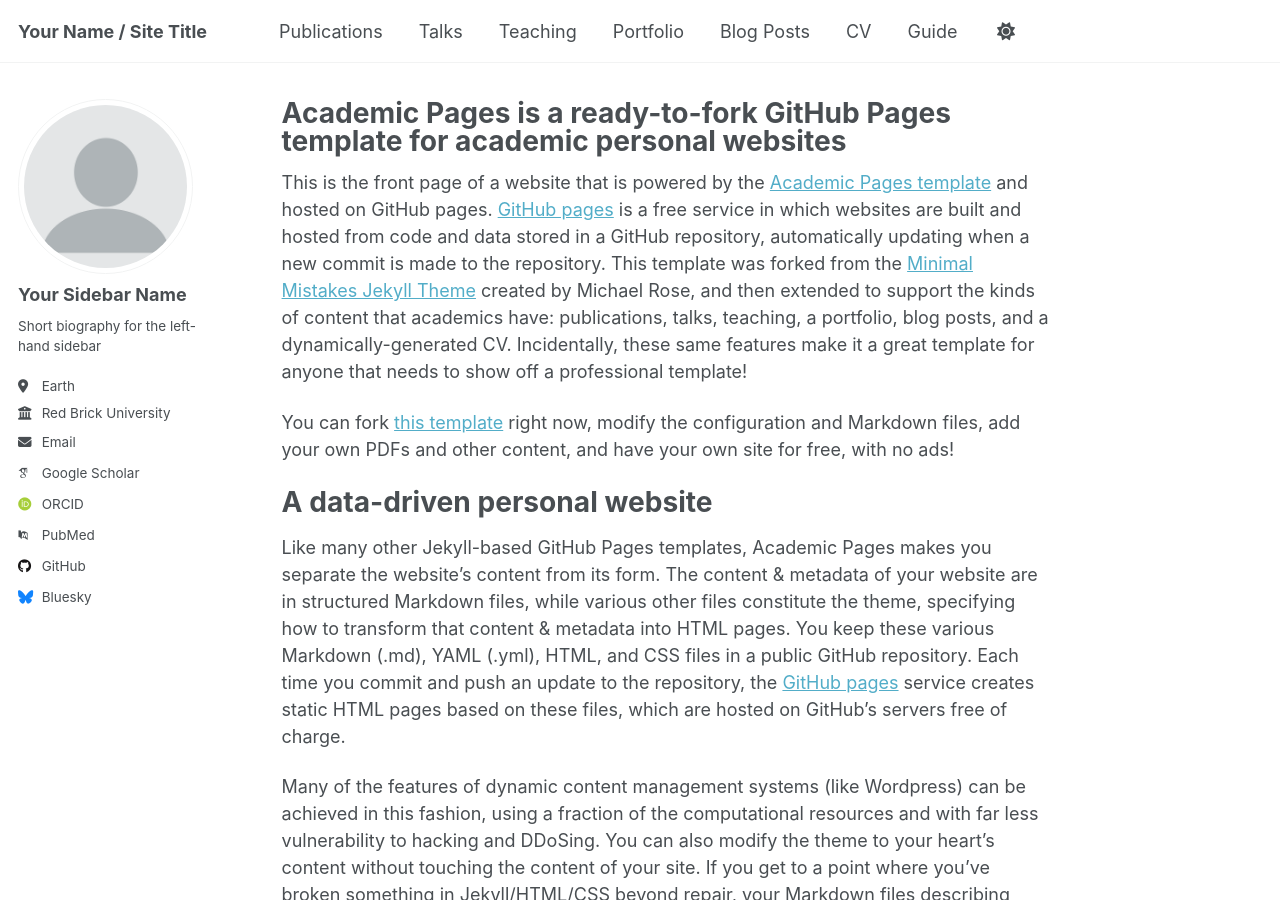
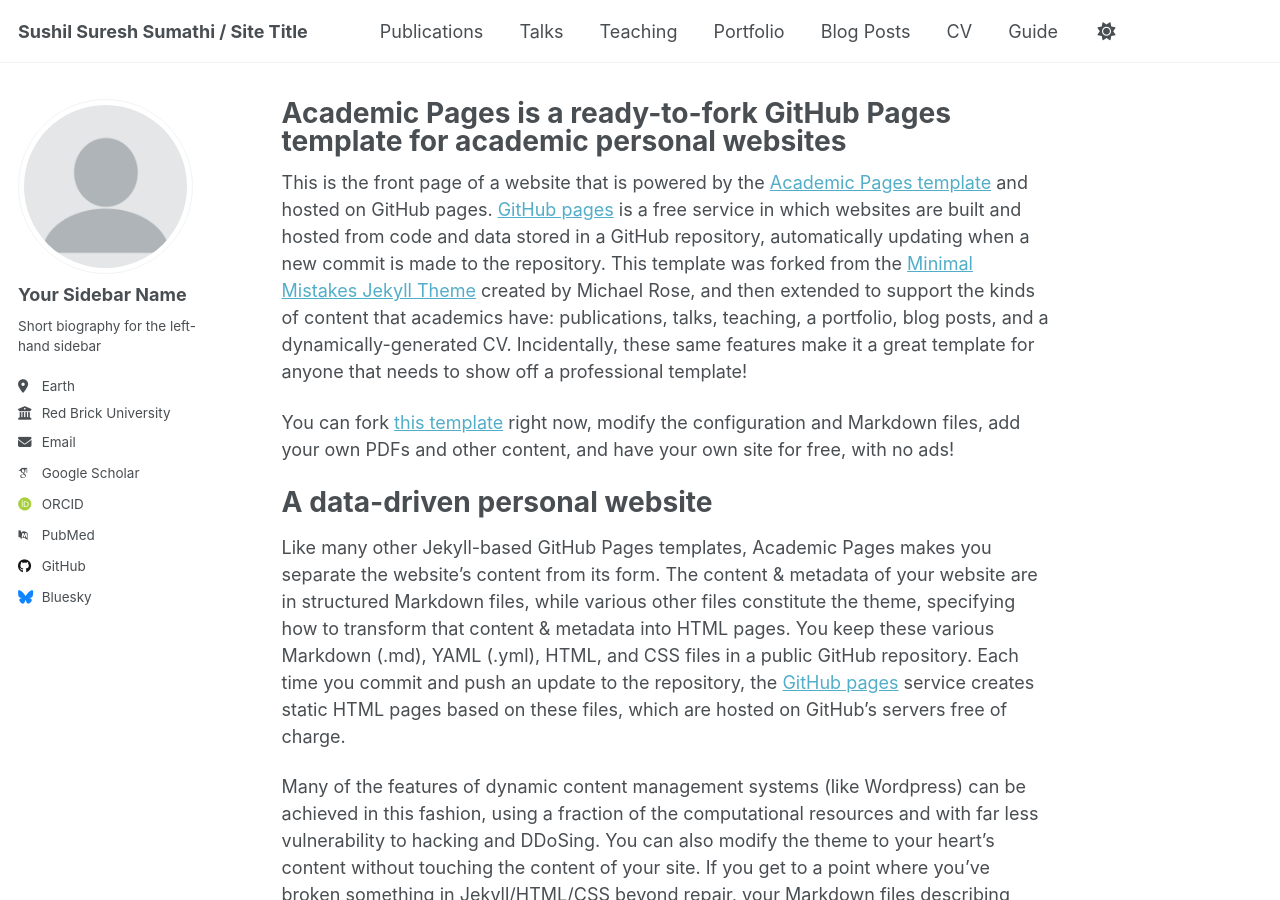
Before and after one commit to TripleS1404/SushilSureshSumathi.github.io, a Jekyll site: the page built from _pages/about.md, in a window 1280 px wide and 900 px high. Built offline with Jekyll 4.4.1, drawn with Linux system fonts in a browser that asks for light colours; some web fonts are replaced; a script that is not in the unit is left out.

Commit message:
Update _config.yml

```diff
--- a/_config.yml
+++ b/_config.yml
@@ -9,7 +9,7 @@
 # Basic Site Settings
 locale                   : "en-US"
 site_theme               : "default" # Currently available options are "default", "air"
-title                    : "Your Name / Site Title"
+title                    : "Sushil Suresh Sumathi / Site Title"
 title_separator          : "-"
 name                     : &name "Your Name"
 description              : &description "personal description"
@@ -24,7 +24,7 @@ author:
   # Biographic information
   avatar           : "profile.png"
   name             : "Your Sidebar Name"
-  pronouns         : # example: "she/her"
+  pronouns         : # example: "He/him"
   bio              : "Short biography for the left-hand sidebar"
   location         : "Earth"
   employer         : "Red Brick University"
```
